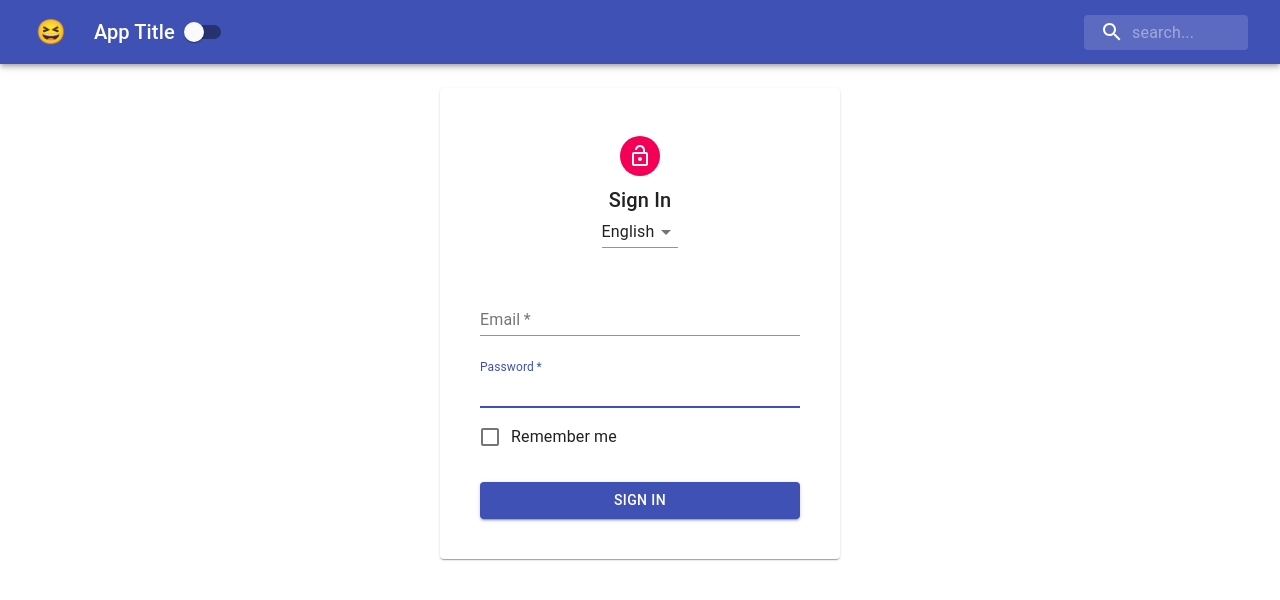
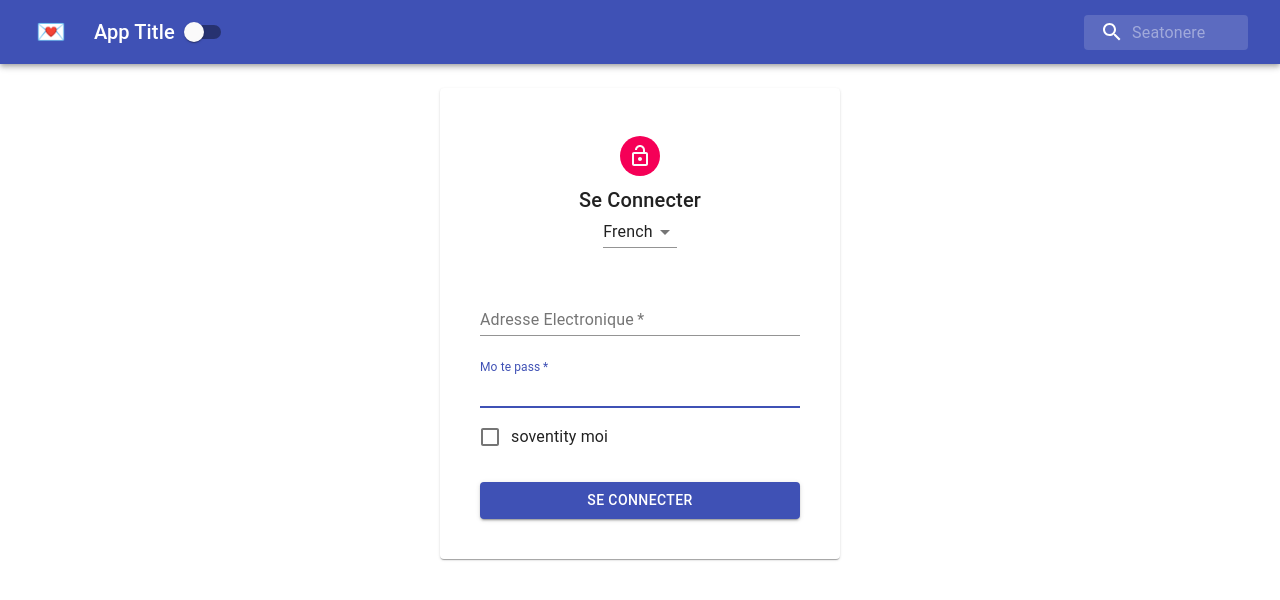
Before and after one commit to Nabarajrai/contextApp, a React (Create React App) app: page / in a window 1280 px wide. Shown: the top 600 px of the page. Built offline with nearby package versions, Linux system fonts and the light colour scheme.

Commit message:
fix all bug

```diff
--- a/src/App.js
+++ b/src/App.js
@@ -2,14 +2,17 @@ import Navbar from "./Navbar";
 import Form from "./Form";
 import PageContent from "./PageContent";
 import { ThemeProvider } from "./contexts/ThemeContext";
+import { LanguageProvider } from "./contexts/LanguageContext";
 
 function App() {
   return (
     <ThemeProvider>
-      <PageContent>
-        <Navbar />
-        <Form />
-      </PageContent>
+      <LanguageProvider>
+        <PageContent>
+          <Navbar />
+          <Form />
+        </PageContent>
+      </LanguageProvider>
     </ThemeProvider>
   );
 }
--- a/src/Form.js
+++ b/src/Form.js
@@ -12,33 +12,62 @@ import Input from "@material-ui/core/Input";
 import Checkbox from "@material-ui/core/Checkbox";
 import Button from "@material-ui/core/Button";
 import useStyle from "./stlyes/FormStyle";
+import { withStyles } from "@material-ui/core/styles";
+import { LanguageContext } from "./contexts/LanguageContext";
 
-const Form = () => {
-  const classes = useStyle();
+const words = {
+  English: {
+    signIn: "Sign In",
+    email: "Email",
+    password: "Password",
+    remberme: "Remember me",
+  },
+  French: {
+    signIn: "Se Connecter",
+    email: "Adresse Electronique",
+    password: "Mo te pass",
+    remberme: "soventity moi",
+  },
+  Spanish: {
+    signIn: "Connector",
+    email: "Electronique",
+    password: "Te pass",
+    remberme: "Moi Soventity",
+  },
+};
+
+class Form extends React.Component {
+  static contextType = LanguageContext;
+  render() {
+    const { language } = this.context;
+    const { handleToggle } = this.context;
+    const { email, signIn, password, remberme } = words[language];
+
+    const { classes } = this.props;
     return (
       <main className={classes.main}>
         <Paper className={classes.paper}>
           <Avater className={classes.avatar}>
             <LockOutlinedIcon />
           </Avater>
-        <Typography variant="h6">Sign In</Typography>
-        <Select margin="normal" value="English">
+          <Typography variant="h6">{signIn}</Typography>
+          <Select margin="normal" value={language} onChange={handleToggle}>
             <MenuItem value="English">English</MenuItem>
             <MenuItem value="French">French</MenuItem>
             <MenuItem value="Spanish">Spanish</MenuItem>
           </Select>
           <form className={classes.form}>
             <FormControl margin="normal" required fullWidth>
-            <InputLabel htmlFor="email">Email</InputLabel>
+              <InputLabel htmlFor="email">{email}</InputLabel>
               <Input id="email" autoFocus name="email" />
             </FormControl>
             <FormControl margin="normal" required fullWidth>
-            <InputLabel htmlFor="password">Password</InputLabel>
+              <InputLabel htmlFor="password">{password}</InputLabel>
               <Input id="password" autoFocus name="password" />
             </FormControl>
             <FormControlLabel
               control={<Checkbox color="primary" />}
-            label="Remember me"
+              label={remberme}
             />
             <Button
               variant="contained"
@@ -47,12 +76,13 @@ const Form = () => {
               fullWidth
               color="primary"
             >
-            Sign In
+              {signIn}
             </Button>
           </form>
         </Paper>
       </main>
     );
-};
+  }
+}
 
-export default Form;
+export default withStyles(useStyle)(Form);
--- a/src/Navbar.js
+++ b/src/Navbar.js
@@ -9,19 +9,44 @@ import SearchIcon from "@material-ui/icons/Search";
 import useStyles from "./stlyes/NavStyle";
 import { withStyles } from "@material-ui/core/styles";
 import { ThemeContext } from "./contexts/ThemeContext";
+import {
+  LanguageContext,
+  withLanguageContext,
+} from "./contexts/LanguageContext";
+
+const content = {
+  English: {
+    search: "Search",
+    imoji: "😆",
+  },
+  French: {
+    search: "Seatonere",
+    imoji: "💌",
+  },
+
+  Spanish: {
+    search: "Searchoiwie",
+    imoji: " 🤟",
+  },
+};
 
 export class Navbar extends Component {
   static contextType = ThemeContext;
+
   render() {
     const { isDarkMode } = this.context;
     const { handleToggle } = this.context;
+    const { language } = this.props.LanguageContext;
+
+    const { search, imoji } = content[language];
+    console.log(search);
     const { classes } = this.props;
     return (
       <div className={classes.root}>
         <AppBar position="static" color={isDarkMode ? "default" : "primary"}>
           <Toolbar>
             <IconButton className={classes.menuButton} color="inherit">
-              <span>😆</span>
+              <span>{imoji}</span>
             </IconButton>
             <Typography variant="h6" className={classes.title}>
               App Title
@@ -33,7 +58,7 @@ export class Navbar extends Component {
                 <SearchIcon />
               </div>
               <InputBase
-                placeholder="search..."
+                placeholder={search}
                 classes={{
                   root: classes.inputInputRoot,
                   input: classes.inputInput,
@@ -47,4 +72,4 @@ export class Navbar extends Component {
   }
 }
 
-export default withStyles(useStyles)(Navbar);
+export default withLanguageContext(withStyles(useStyles)(Navbar));
--- /dev/null
+++ b/src/contexts/LanguageContext.js
@@ -0,0 +1,31 @@
+import React, { Component, createContext } from "react";
+export const LanguageContext = createContext();
+
+export class LanguageProvider extends Component {
+  constructor(props) {
+    super(props);
+    this.state = {
+      language: "French",
+    };
+  }
+
+  handleChange = (e) => {
+    this.setState({ language: e.target.value });
+  };
+  render() {
+    return (
+      <LanguageContext.Provider
+        value={{ ...this.state, handleToggle: this.handleChange }}
+      >
+        {this.props.children}
+      </LanguageContext.Provider>
+    );
+  }
+}
+
+export const withLanguageContext = (Component) => (props) =>
+  (
+    <LanguageContext.Consumer>
+      {(value) => <Component LanguageContext={value} {...props} />}
+    </LanguageContext.Consumer>
+  );
--- a/src/index.js
+++ b/src/index.js
@@ -1,17 +1,15 @@
-import React from 'react';
-import ReactDOM from 'react-dom';
-import './index.css';
-import App from './App';
-import reportWebVitals from './reportWebVitals';
+import React from "react";
+import ReactDOM from "react-dom";
+import "./index.css";
+import App from "./App";
 
 ReactDOM.render(
   <React.StrictMode>
     <App />
   </React.StrictMode>,
-  document.getElementById('root')
+  document.getElementById("root")
 );
 
 // If you want to start measuring performance in your app, pass a function
 // to log results (for example: reportWebVitals(console.log))
 // or send to an analytics endpoint. Learn more: https://bit.ly/CRA-vitals
-reportWebVitals();
--- a/src/stlyes/FormStyle.js
+++ b/src/stlyes/FormStyle.js
@@ -1,5 +1,4 @@
-import { makeStyles } from "@material-ui/core/styles";
-const useStyle = makeStyles((theme) => ({
+const useStyle = (theme) => ({
   main: {
     width: "auto",
     display: "block",
@@ -32,6 +31,6 @@ const useStyle = makeStyles((theme) => ({
   submit: {
     marginTop: theme.spacing(3),
   },
-}));
+});
 
 export default useStyle;
```
Lines whose indentation alone changed are shown as unchanged.
